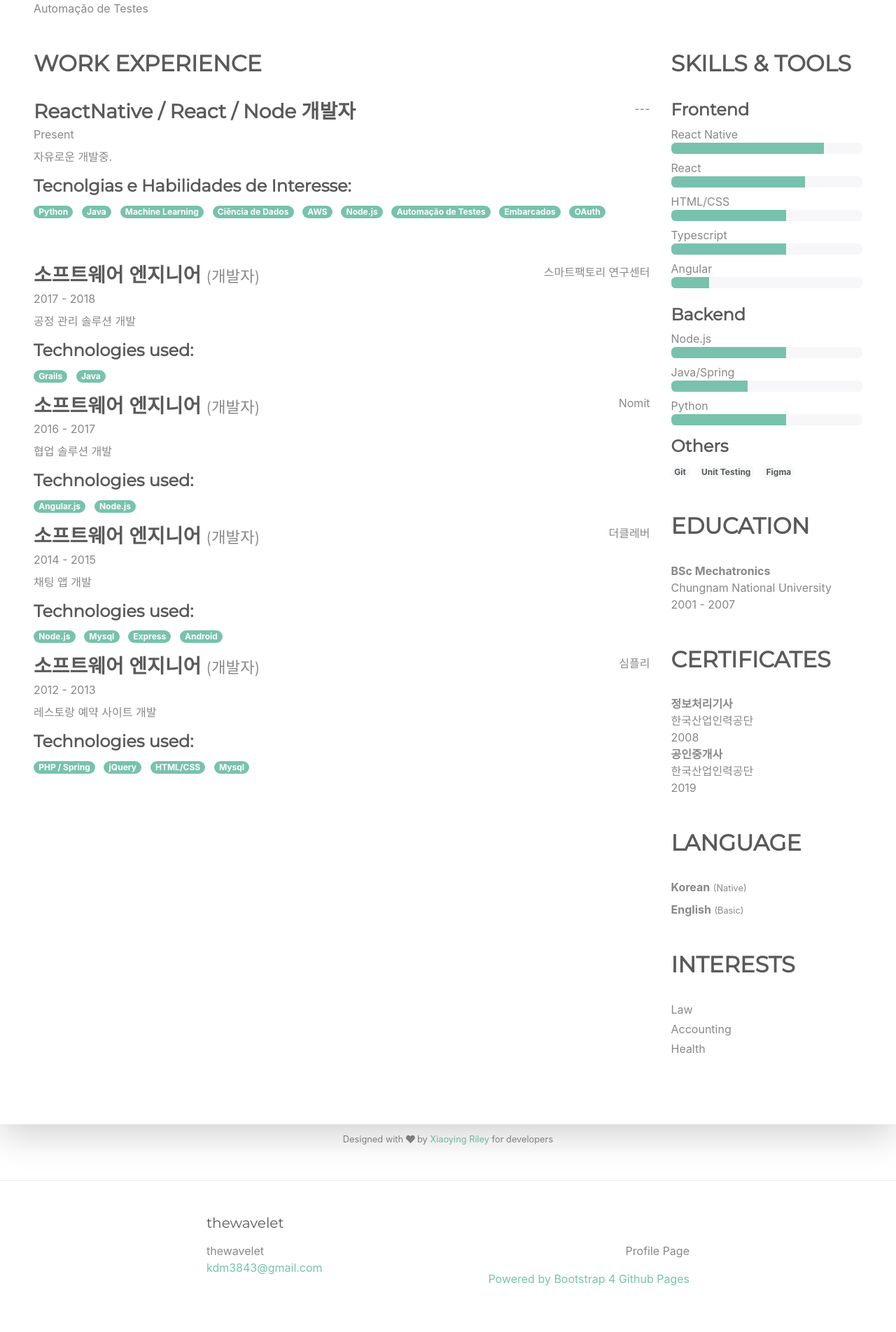
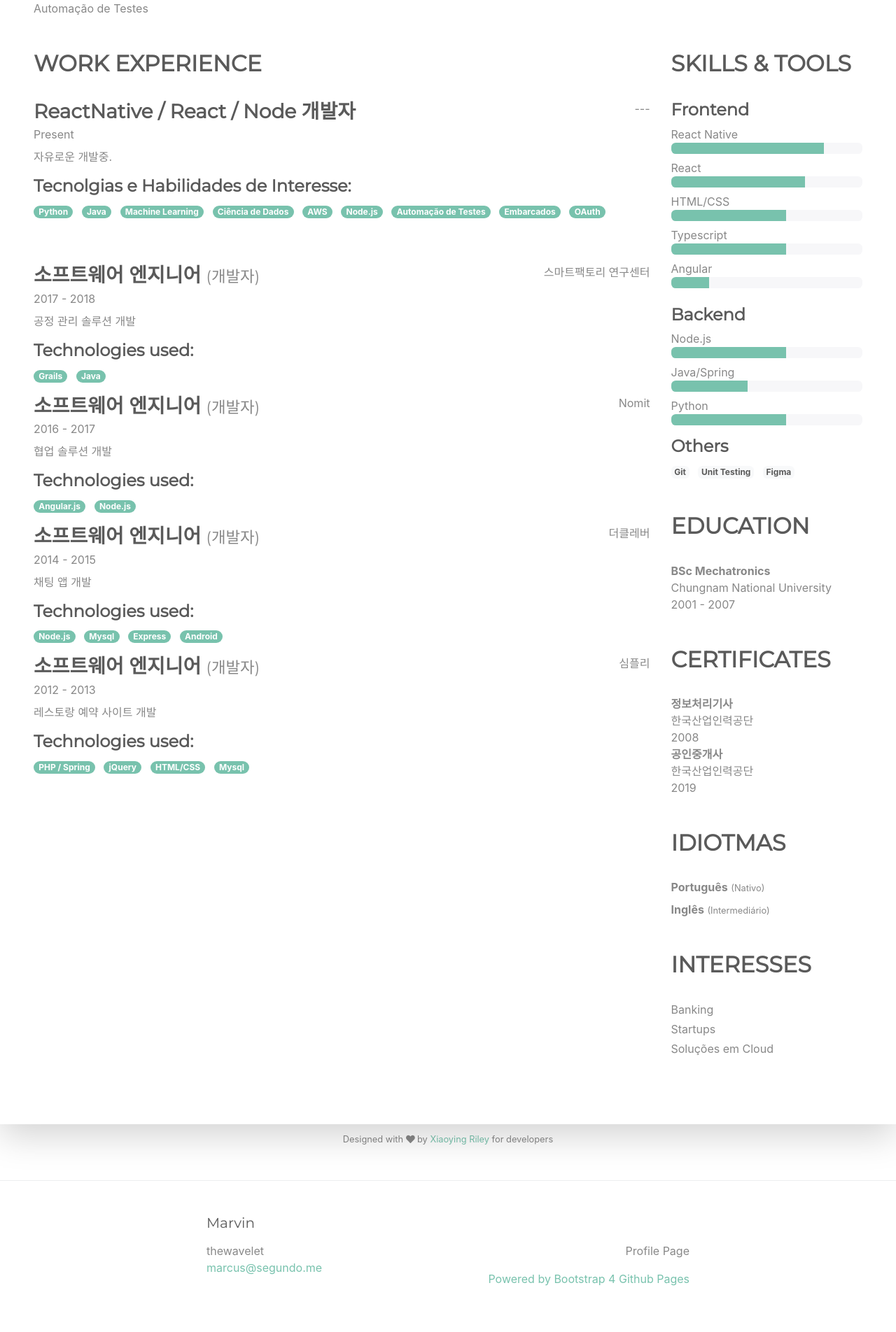
Before and after one commit to marvinmvns/cv2, a Jekyll site: the page index.html, which Jekyll copies as it is, in a window 1280 px wide. Shown: the part 466-2370 px from the top of the page at 70% size. Built offline with Jekyll 4.4.1, drawn with Linux system fonts in a browser that asks for light colours; nearby versions of some CDN libraries.

Commit message:
Update index.html

```diff
--- a/index.html
+++ b/index.html
@@ -367,23 +367,23 @@
           </section><!--//interests-section-->
 
           <section class="resume-section language-section mb-5">
-            <h2 class="resume-section-title text-uppercase font-weight-bold pb-3 mb-3">Language</h2>
+            <h2 class="resume-section-title text-uppercase font-weight-bold pb-3 mb-3">Idiotmas</h2>
             <div class="resume-section-content">
               <ul class="list-unstyled resume-lang-list">
-                <li class="mb-2"><span class="resume-lang-name font-weight-bold">Korean</span> <small class="text-muted font-weight-normal">(Native)</small></li>
+                <li class="mb-2"><span class="resume-lang-name font-weight-bold">Português</span> <small class="text-muted font-weight-normal">(Nativo)</small></li>
                 <!--<li class="mb-2 align-middle"><span class="resume-lang-name font-weight-bold">French</span> <small class="text-muted font-weight-normal">(Professional)</small></li>-->
-                <li><span class="resume-lang-name font-weight-bold">English</span> <small class="text-muted font-weight-normal">(Basic)</small></li>
+                <li><span class="resume-lang-name font-weight-bold">Inglês</span> <small class="text-muted font-weight-normal">(Intermediário)</small></li>
               </ul>
             </div>
           </section><!--//language-section-->
 
           <section class="resume-section interests-section mb-5">
-            <h2 class="resume-section-title text-uppercase font-weight-bold pb-3 mb-3">Interests</h2>
+            <h2 class="resume-section-title text-uppercase font-weight-bold pb-3 mb-3">Interesses</h2>
             <div class="resume-section-content">
               <ul class="list-unstyled">
-                <li class="mb-1">Law</li>
-                <li class="mb-1">Accounting</li>
-                <li class="mb-1">Health</li>
+                <li class="mb-1">Banking</li>
+                <li class="mb-1">Startups</li>
+                <li class="mb-1">Soluções em Cloud</li>
               </ul>
             </div>
           </section><!--//interests-section-->
@@ -409,15 +409,15 @@
 <div class="py-5 border-top">
   <div class="container">
 
-    <p class="h5 mb-3">thewavelet</p>
+    <p class="h5 mb-3">Marvin</p>
 
     <div class="row">
 
       <div class="col-sm">
         <ul class="list-unstyled">
           <li>thewavelet</li><li>
-              <a href="mailto:kdm3843@gmail.com">
-                kdm3843@gmail.com
+              <a href="mailto:marcus@segundo.me">
+                marcus@segundo.me
               </a>
             </li></ul>
       </div>
```
